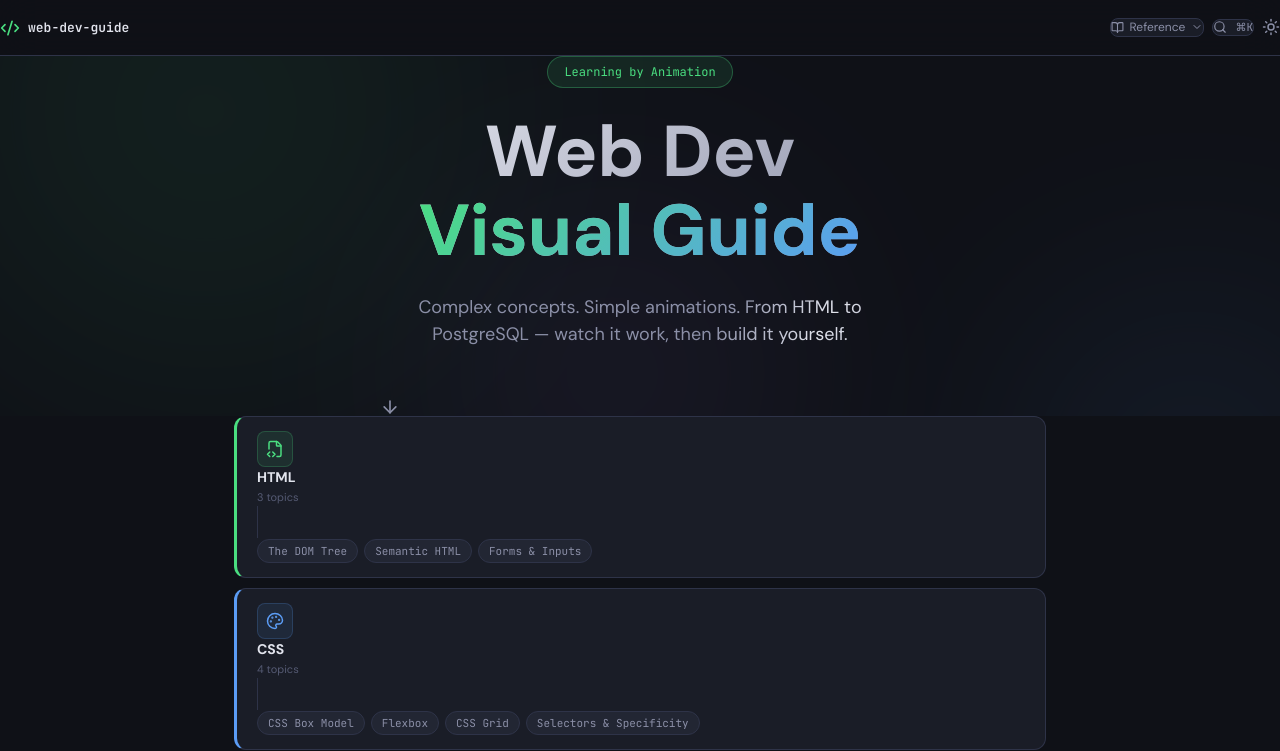
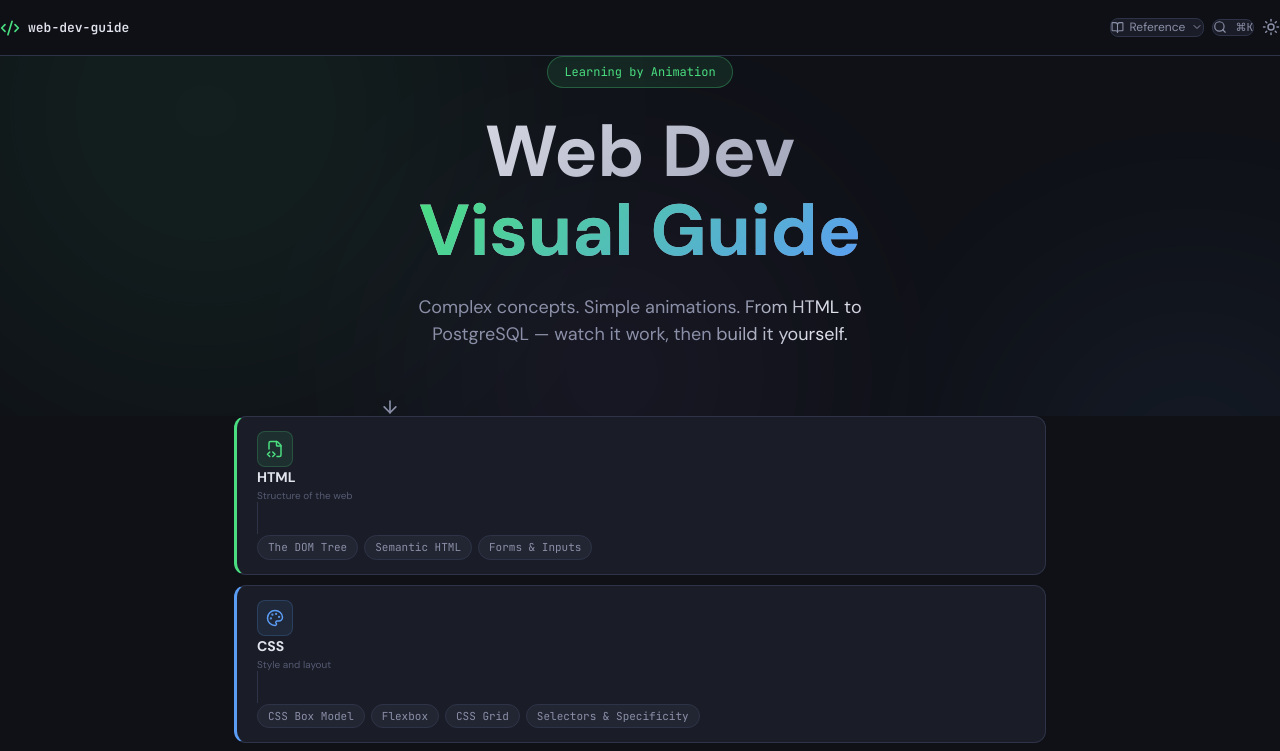
Before and after one commit to jaywee92/web-dev-guide, a React (Vite) app: page / in a window 1280 px wide. Shown: the top 751 px of the page. Built offline with nearby package versions, Linux system fonts and the light colour scheme.

Commit message:
fix: restore category description in homepage row layout

```diff
--- a/src/pages/Home/CategoryGrid.tsx
+++ b/src/pages/Home/CategoryGrid.tsx
@@ -39,7 +39,7 @@ function CategoryRow({ category, index }: { category: Category; index: number })
         }}
       >
         {/* Icon */}
-        <div style={{
+        <div title={category.description} style={{
           width: 36, height: 36, borderRadius: 8, flexShrink: 0,
           background: `${category.color}18`,
           border: `1px solid ${category.color}33`,
@@ -49,12 +49,12 @@ function CategoryRow({ category, index }: { category: Category; index: number })
         </div>
 
         {/* Category title */}
-        <div style={{ width: 130, flexShrink: 0 }}>
+        <div style={{ width: 150, flexShrink: 0 }}>
           <div style={{ fontSize: 14, fontWeight: 700, color: 'var(--text)' }}>
             {category.title}
           </div>
-          <div style={{ fontSize: 11, color: 'var(--text-faint)', marginTop: 1 }}>
-            {topics.length} topic{topics.length !== 1 ? 's' : ''}
+          <div style={{ fontSize: 10, color: 'var(--text-faint)', marginTop: 1, lineHeight: 1.3 }}>
+            {category.description}
           </div>
         </div>
 
```
